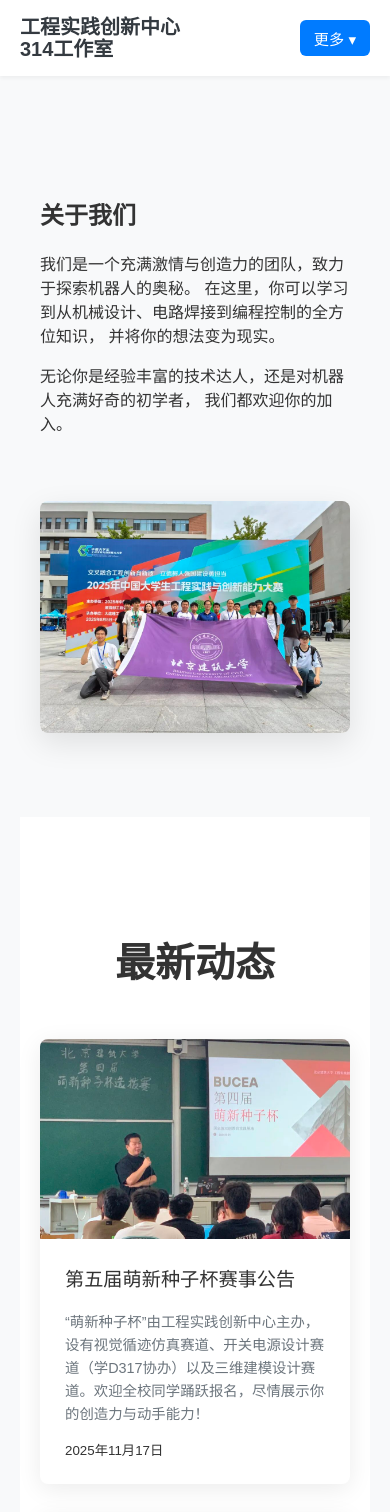
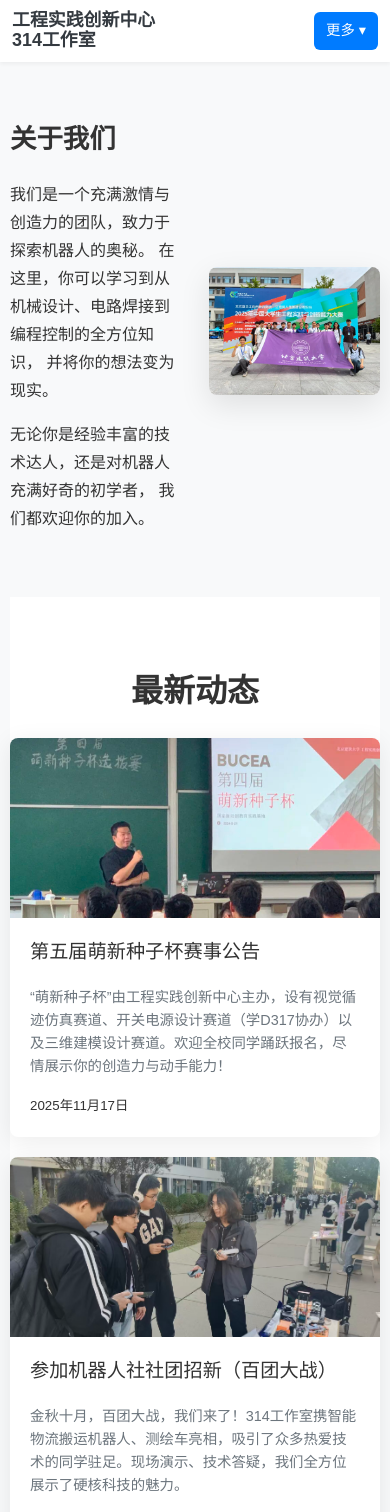
Before and after one commit to BUCEA-EPIC/bucea-epic.github.io, a Vue app in the folder vue3/: page / in a window 390 px wide. Shown: the top 1512 px of the page. Built offline with nearby package versions, Linux system fonts and the light colour scheme.

Commit message:
fix: improve mobile frontend layout
Add global responsive rules and refine mobile navigation, cards, forms, media, and admin table/dialog layouts across the Vue frontend.

```diff
--- a/vue3/src/App.vue
+++ b/vue3/src/App.vue
@@ -22,11 +22,37 @@ const route = useRoute()
 
 <style>
 /* 全局样式重置 */
+html {
+  overflow-x: hidden;
+  -webkit-text-size-adjust: 100%;
+}
+
+*,
+*::before,
+*::after {
+  box-sizing: border-box;
+}
+
 body {
   margin: 0;
   font-family: Arial, sans-serif;
   background: #f8f9fa;
   color: #333;
+  line-height: 1.5;
+  overflow-x: hidden;
+}
+
+img,
+video,
+canvas {
+  max-width: 100%;
+}
+
+button,
+input,
+select,
+textarea {
+  font: inherit;
 }
 
 #app {
@@ -40,4 +66,83 @@ body {
   flex: 1;
   padding: 20px;
 }
+
+@media (max-width: 768px) {
+  .main-content {
+    padding: 12px;
+  }
+
+  #app .page-container {
+    width: 100%;
+    padding-left: 0;
+    padding-right: 0;
+    padding-bottom: 32px;
+  }
+
+  #app .header {
+    padding: 36px 8px 30px;
+    margin-bottom: 32px;
+  }
+
+  #app .header-bg-text {
+    max-width: 100%;
+    overflow: hidden;
+    font-size: clamp(3.5rem, 18vw, 5.2rem);
+  }
+
+  #app .header h1 {
+    font-size: 2.15rem;
+    line-height: 1.15;
+    margin-bottom: 14px;
+  }
+
+  #app .header h1::after {
+    margin-top: 14px;
+  }
+
+  #app .header p {
+    max-width: 30rem;
+    margin-left: auto;
+    margin-right: auto;
+    font-size: 1rem;
+    line-height: 1.55;
+  }
+
+  #app .section {
+    padding: 48px 0;
+  }
+
+  #app .content-section {
+    margin-bottom: 44px;
+  }
+
+  #app .text-content h2,
+  #app .team-section h2,
+  #app .award-section h2,
+  #app .resource-section h2 {
+    font-size: 1.55rem;
+    line-height: 1.25;
+  }
+
+  #app .awards-grid,
+  #app .news-grid,
+  #app .resource-grid,
+  #app .team-grid {
+    grid-template-columns: minmax(0, 1fr);
+  }
+}
+
+@media (max-width: 420px) {
+  .main-content {
+    padding: 10px;
+  }
+
+  #app .header h1 {
+    font-size: 1.9rem;
+  }
+
+  #app .header-bg-text {
+    font-size: 3.35rem;
+  }
+}
 </style>
--- a/vue3/src/components/Navbar.vue
+++ b/vue3/src/components/Navbar.vue
@@ -8,13 +8,20 @@
       </router-link>
 
       <!-- 手机端 更多按钮 -->
-      <button class="more-btn" @click="toggleMenu">
+      <button
+        class="more-btn"
+        type="button"
+        :aria-expanded="menuOpen"
+        aria-controls="mobile-navigation"
+        aria-label="打开导航菜单"
+        @click="toggleMenu"
+      >
         更多 ▾
       </button>
 
       <!-- 导航链接 + 下拉动画 -->
       <transition name="dropdown">
-        <div v-if="menuOpen" class="nav-links-mobile">
+        <div v-if="menuOpen" id="mobile-navigation" class="nav-links-mobile">
           <router-link to="/" @click="closeMenu">首页</router-link>
           <router-link to="/event" @click="closeMenu">萌新种子杯</router-link>
           <router-link to="/about" @click="closeMenu">关于我们</router-link>
@@ -76,6 +83,8 @@ const closeMenu = () => (menuOpen.value = false);
   font-weight: bold;
   color: #343a40;
   text-decoration: none;
+  line-height: 1.2;
+  min-width: 0;
 }
 
 /* PC 显示时不换行 */
@@ -111,23 +120,32 @@ const closeMenu = () => (menuOpen.value = false);
 /* 手机端下拉菜单 */
 .nav-links-mobile {
   position: absolute;
-  top: 70px;
+  top: calc(100% + 10px);
   right: 20px;
   background: white;
   box-shadow: 0 4px 12px rgba(0,0,0,0.15);
-  border-radius: 10px;
-  padding: 15px 20px;
+  border-radius: 8px;
+  padding: 10px;
   display: flex;
   flex-direction: column;
-  width: 180px;
+  width: 200px;
+  max-height: calc(100vh - 90px);
+  overflow-y: auto;
   z-index: 2000;
 }
 
 .nav-links-mobile a {
-  margin: 8px 0;
+  min-height: 42px;
+  padding: 10px 12px;
   color: #555;
   text-decoration: none;
   font-size: 0.95rem;
+  border-radius: 6px;
+}
+
+.nav-links-mobile a.router-link-exact-active {
+  color: #007bff;
+  background: #eef6ff;
 }
 
 /* ---------- 动画定义 ---------- */
@@ -161,6 +179,14 @@ const closeMenu = () => (menuOpen.value = false);
 
 /* ------------- 手机端响应式 ------------- */
 @media (max-width: 768px) {
+  .navbar {
+    padding: 0.7rem 0;
+  }
+
+  .container {
+    padding: 0 12px;
+    gap: 12px;
+  }
 
   /* 手机端 LOGO 换行 */
   .mobile-break {
@@ -170,7 +196,8 @@ const closeMenu = () => (menuOpen.value = false);
   /* 更紧密的两行间距 */
   .logo {
     line-height: 1.1;
-    font-size: 1.25rem;
+    font-size: 1.12rem;
+    overflow-wrap: anywhere;
   }
 
   .nav-links-desktop {
@@ -179,13 +206,30 @@ const closeMenu = () => (menuOpen.value = false);
 
   .more-btn {
     display: block;
+    flex: 0 0 auto;
     background: #007bff;
     color: white;
     border: none;
-    padding: 7px 14px;
+    padding: 8px 12px;
     border-radius: 6px;
-    font-size: 0.95rem;
+    font-size: 0.9rem;
     cursor: pointer;
+  }
+
+  .nav-links-mobile {
+    left: 12px;
+    right: 12px;
+    width: auto;
+  }
+}
+
+@media (max-width: 360px) {
+  .logo {
+    font-size: 1rem;
+  }
+
+  .more-btn {
+    padding: 8px 10px;
   }
 }
 </style>
--- a/vue3/src/views/AboutView.vue
+++ b/vue3/src/views/AboutView.vue
@@ -114,7 +114,18 @@ onMounted(() => {
 /* 移动端适配 */
 @media (max-width: 768px) {
   .header-bg-text { font-size: 6rem; }
-  .content-section, .content-section.reverse { flex-direction: column; gap: 40px; }
+  .content-section, .content-section.reverse {
+    flex-direction: column;
+    gap: 24px;
+    margin-bottom: 48px;
+  }
+  .text-content,
+  .image-content {
+    width: 100%;
+  }
+  .text-content p {
+    line-height: 1.7;
+  }
   .animate-on-scroll .animate-text,
   .animate-on-scroll .animate-image,
   .content-section.reverse .animate-text,
--- a/vue3/src/views/AwardsView.vue
+++ b/vue3/src/views/AwardsView.vue
@@ -89,5 +89,19 @@ onMounted(() => {
 .award-name { font-size:1.3rem; font-weight:600; color:#212529; margin:0 0 10px; flex-grow:1; }
 .competition { font-size:0.9rem; color:#6c757d; line-height:1.5; margin:0; }
 
-@media (max-width:768px) { .header-bg-text { font-size:6rem; } }
+@media (max-width:768px) {
+  .header-bg-text { font-size:6rem; }
+  .award-section { margin-bottom: 42px; }
+  .award-section h2 { margin-bottom: 20px; }
+  .awards-grid {
+    grid-template-columns: minmax(0, 1fr);
+    gap: 20px;
+  }
+  .card-image { height: 190px; }
+  .card-content { padding: 18px; }
+  .award-name {
+    font-size: 1.15rem;
+    line-height: 1.35;
+  }
+}
 </style>
--- a/vue3/src/views/ContactView.vue
+++ b/vue3/src/views/ContactView.vue
@@ -299,6 +299,8 @@ onMounted(() => {
 @media (max-width: 768px) {
   .contact-content {
     flex-direction: column;
+    gap: 28px;
+    padding: 22px;
   }
 
   .header-bg-text {
@@ -306,7 +308,26 @@ onMounted(() => {
   }
 
   .qq-group .qq-image {
-    width: 200px;
+    width: min(220px, 75vw);
+  }
+
+  .contact-info h3 {
+    font-size: 1.3rem;
+  }
+
+  .contact-form input,
+  .contact-form textarea {
+    font-size: 16px;
+  }
+
+  .contact-form button {
+    width: 100%;
+  }
+}
+
+@media (max-width: 420px) {
+  .contact-content {
+    padding: 18px;
   }
 }
 </style>
--- a/vue3/src/views/EventView.vue
+++ b/vue3/src/views/EventView.vue
@@ -459,7 +459,22 @@ function checkFile(url) {
 /* 移动端 */
 @media (max-width: 768px) {
   .header-bg-text { font-size: 6rem; }
-  .content-section { flex-direction: column; gap: 40px; }
+  .content-section {
+    flex-direction: column;
+    align-items: stretch;
+    gap: 24px;
+  }
+  .text-content,
+  .image-content {
+    width: 100%;
+    flex: none;
+  }
+  .text-content p {
+    line-height: 1.7;
+  }
+  .image-content img {
+    max-width: 100%;
+  }
   .input-header-row { display: none; }
   .student-row { flex-direction: column; align-items: stretch; }
   .input-triple-group { flex-direction: column; }
@@ -471,8 +486,38 @@ function checkFile(url) {
   }
 
   .awards-link-btn {
+    max-width: none;
     font-size: 0.95rem;
     padding: 12px 15px;
+    border-radius: 8px;
+    align-items: flex-start;
+  }
+
+  .qq-group-img {
+    width: min(250px, 75vw) !important;
+  }
+}
+
+@media (max-width: 420px) {
+  .awards-card {
+    padding: 16px;
+  }
+
+  .awards-link-btn {
+    font-size: 0.9rem;
+  }
+
+  .modal-box {
+    padding: 22px;
+  }
+
+  .modal-buttons {
+    flex-direction: column-reverse;
+  }
+
+  .btn-cancel,
+  .btn-confirm {
+    width: 100%;
   }
 }
 @media (min-width: 769px) { .input-triple-group input::placeholder { color: transparent; } }
--- a/vue3/src/views/HomeView.vue
+++ b/vue3/src/views/HomeView.vue
@@ -108,7 +108,9 @@ onMounted(() => {
 }
 
 .about-image img {
+  width: 100%;
   max-width: 100%;
+  height: auto;
   border-radius: 8px;
   box-shadow: 0 10px 30px rgba(0, 0, 0, 0.1);
   transition: transform 0.3s ease;
@@ -179,4 +181,48 @@ onMounted(() => {
   transform: translateY(0);
   filter: blur(0);
 }
+
+@media (max-width: 768px) {
+  .container {
+    padding: 0;
+  }
+
+  .section-title {
+    font-size: 2rem;
+    line-height: 1.2;
+    margin-bottom: 28px;
+  }
+
+  .about-section {
+    gap: 28px;
+  }
+
+  .about-text,
+  .about-image {
+    min-width: 0;
+    width: 100%;
+  }
+
+  .about-text h2 {
+    font-size: 1.65rem;
+    margin-top: 0;
+  }
+
+  .about-text p {
+    line-height: 1.75;
+  }
+
+  .news-grid {
+    grid-template-columns: minmax(0, 1fr);
+    gap: 20px;
+  }
+
+  .card-image-wrapper {
+    height: 180px;
+  }
+
+  .news-card-content {
+    padding: 20px;
+  }
+}
 </style>
--- a/vue3/src/views/NewsView.vue
+++ b/vue3/src/views/NewsView.vue
@@ -84,6 +84,18 @@ onMounted(() => {
 @media (max-width: 768px) {
   .header-bg-text { font-size: 6rem; }
   .news-item-inner { flex-direction: column; }
-  .news-image { flex-basis: 200px; }
+  .news-item-wrapper { margin-bottom: 24px; }
+  .news-image {
+    flex: 0 0 auto;
+    height: 190px;
+  }
+  .news-content { padding: 22px; }
+  .news-content h2 {
+    font-size: 1.28rem;
+    line-height: 1.35;
+  }
+  .news-content p {
+    line-height: 1.65;
+  }
 }
 </style>
--- a/vue3/src/views/ProjectsView.vue
+++ b/vue3/src/views/ProjectsView.vue
@@ -87,5 +87,19 @@ function handleCardClick(url) {
   .project-card, .project-card.reverse-layout { flex-direction: column; }
   .card-image { flex-basis: auto; width: 100%; height: 220px; }
   .header-bg-text { font-size: 6rem; }
+  .projects-list { gap: 24px; }
+  .card-content { padding: 22px; }
+  .card-content h3 {
+    font-size: 1.35rem;
+    line-height: 1.3;
+  }
+  .card-content p {
+    line-height: 1.65;
+  }
+}
+
+@media (max-width: 420px) {
+  .card-image { height: 190px; }
+  .card-content { padding: 18px; }
 }
 </style>
--- a/vue3/src/views/ResourcesView.vue
+++ b/vue3/src/views/ResourcesView.vue
@@ -87,7 +87,21 @@ onMounted(() => {
 
 /* 响应式 */
 @media (max-width:992px) { .resource-grid { grid-template-columns: repeat(2, 1fr); } }
-@media (max-width:768px) { .header-bg-text { font-size:6rem; } .resource-grid { grid-template-columns:1fr; } }
+@media (max-width:768px) {
+  .header-bg-text { font-size:6rem; }
+  .resource-section { margin-bottom: 42px; }
+  .resource-section h2 { margin-bottom: 18px; }
+  .resource-grid {
+    grid-template-columns: minmax(0, 1fr);
+    gap: 18px;
+  }
+  .card-content { padding: 20px; }
+  .card-content a {
+    font-size: 1.08rem;
+    line-height: 1.35;
+    overflow-wrap: anywhere;
+  }
+}
 
 .resource-grid li {
   background:#fff;
--- a/vue3/src/views/TeamView.vue
+++ b/vue3/src/views/TeamView.vue
@@ -257,5 +257,34 @@ onMounted(() => {
   .header-bg-text {
     font-size: 6rem;
   }
+
+  .team-section {
+    margin-bottom: 42px;
+  }
+
+  .team-section h2 {
+    margin-bottom: 24px;
+  }
+
+  .advisor-grid,
+  .team-grid {
+    gap: 20px;
+  }
+
+  .advisor-grid .team-card {
+    width: 100%;
+  }
+
+  .image-wrapper-advisor {
+    height: min(420px, 115vw);
+  }
+
+  .image-wrapper-member {
+    height: 240px;
+  }
+
+  .card-info {
+    padding: 18px;
+  }
 }
 </style>
```
Also changed, not shown: vue3/src/views/AdminView.vue (+99 -0 lines).
